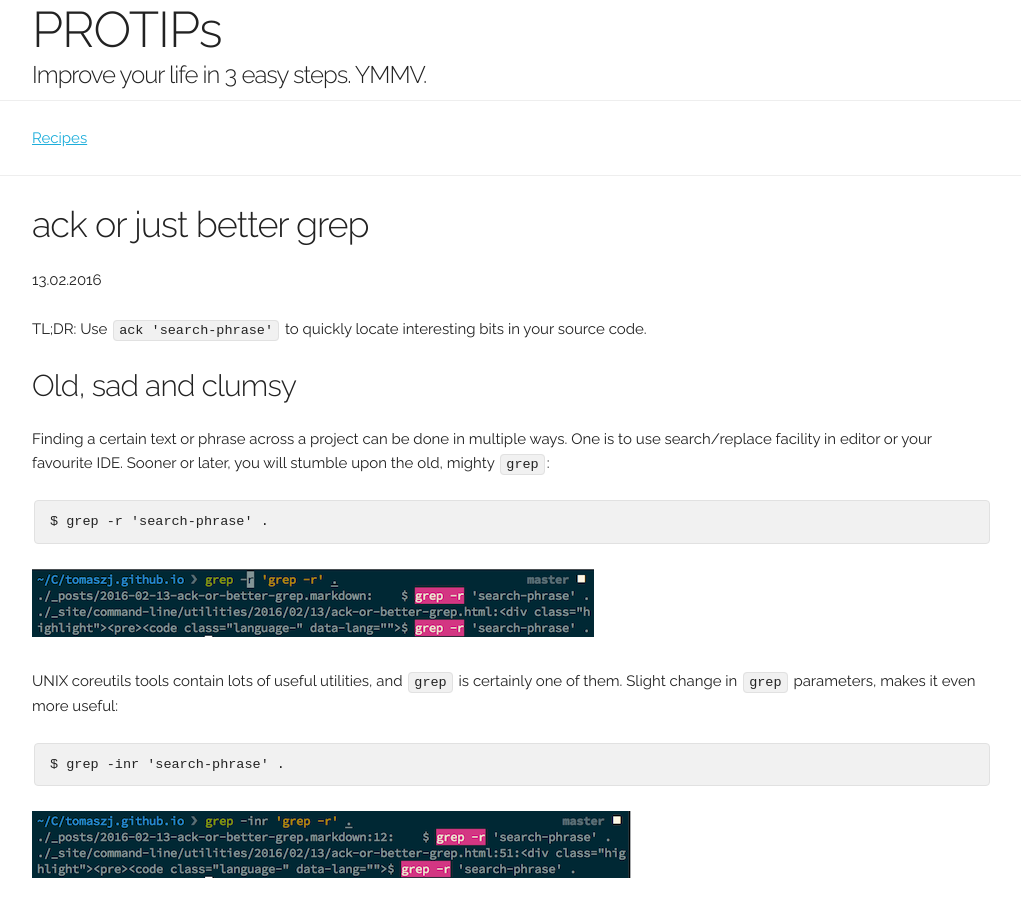
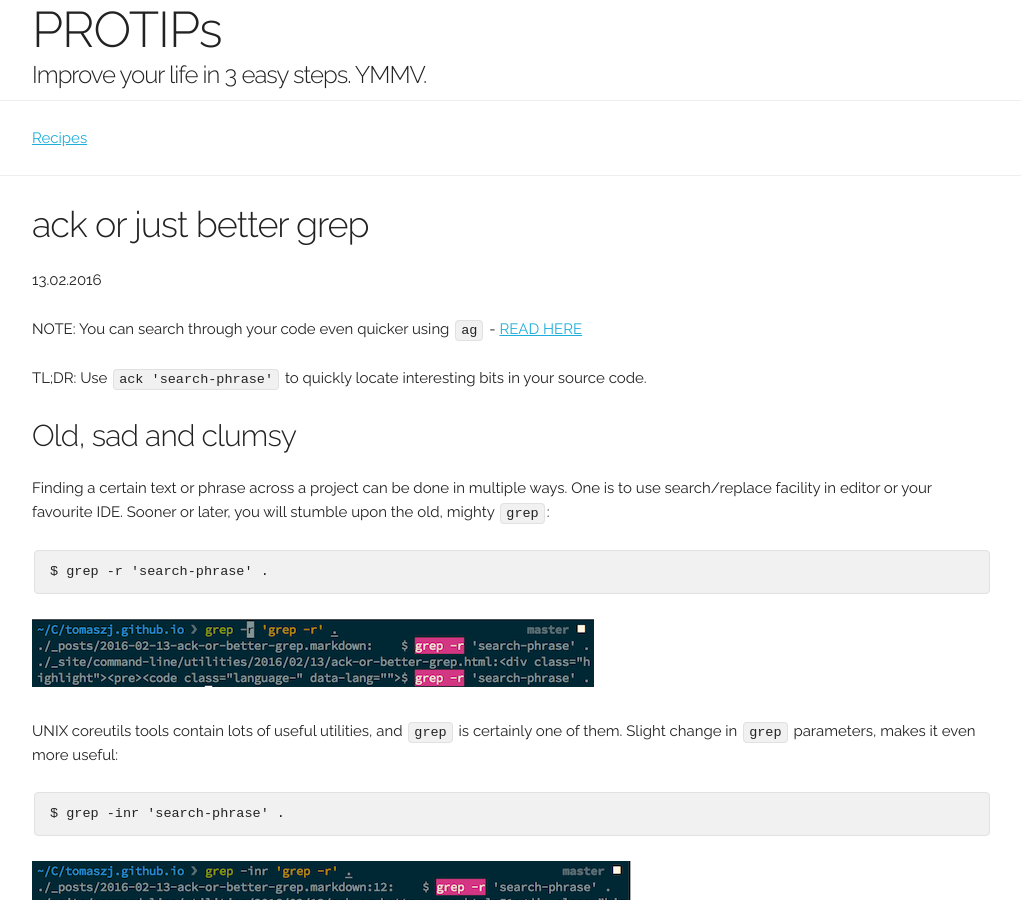
Before and after one commit to tomaszj/tomaszj.github.io, a Jekyll site: the page built from _posts/2016-02-13-ack-or-better-grep.markdown, in a window 1280 px wide and 900 px high. Shown: the whole window, without its empty margins (128-1149 px from the left). Built offline with Jekyll 4.4.1, drawn with Linux system fonts in a browser that asks for light colours.

Commit message:
Add reference to ag article in ack article.

```diff
--- a/_posts/2016-02-13-ack-or-better-grep.markdown
+++ b/_posts/2016-02-13-ack-or-better-grep.markdown
@@ -4,6 +4,8 @@ title:  "ack or just better grep"
 date:   2016-02-13
 categories: command-line utilities
 ---
+
+NOTE: You can search through your code even quicker using `ag` - [READ HERE](/command-line/utilities/2016/02/18/ag-quicker-than-ack.html)
 
 TL;DR: Use `ack 'search-phrase'` to quickly locate interesting bits in your source code.
 
```
